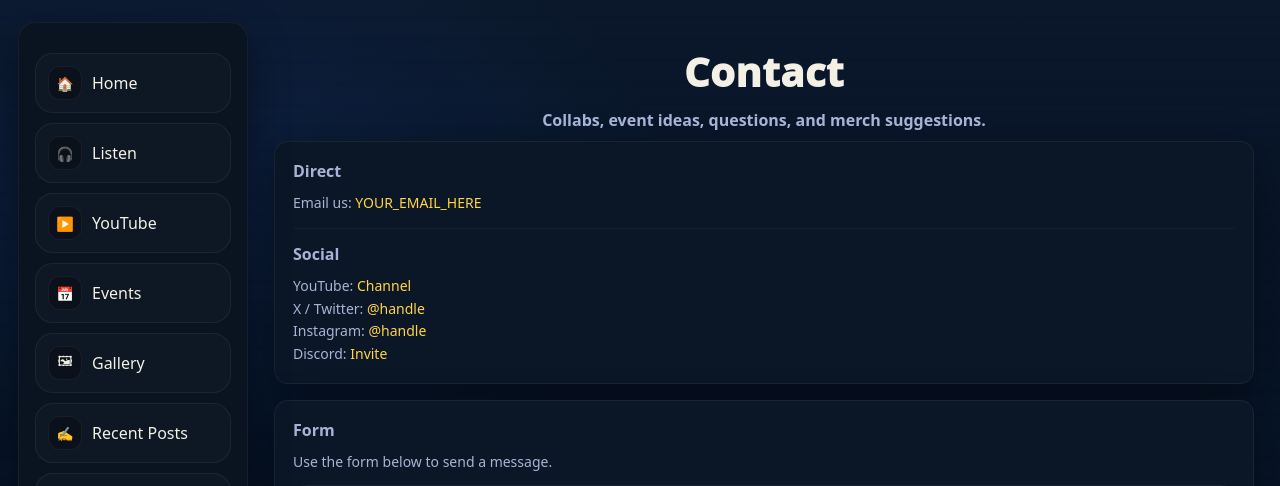
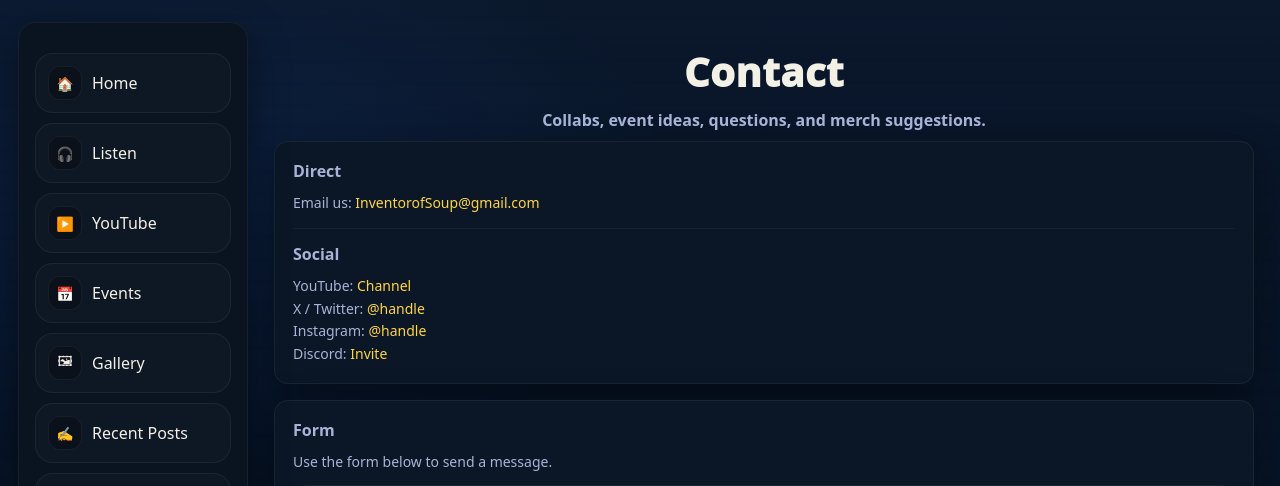
Before and after one commit to InventorofSoup/ArachneAWebsite, a Jekyll site: the page built from contact.html, in a window 1280 px wide and 1253 px high, cut to the strip 0-486 px from the top of the window. Built offline with Jekyll 4.4.1, drawn with Linux system fonts in a browser that asks for light colours.

Commit message:
Update contact.html

```diff
--- a/contact.html
+++ b/contact.html
@@ -13,7 +13,7 @@ permalink: /contact/
   <h2 class="feed-title">Direct</h2>
 
   <p class="small">
-    Email us: <a href="mailto:YOUR_EMAIL_HERE" style="color: var(--gold); text-decoration:none;">YOUR_EMAIL_HERE</a>
+    Email us: <a href="mailto:inventorofSoup@gmail.com" style="color: var(--gold); text-decoration:none;">InventorofSoup@gmail.com</a>
   </p>
 
   <hr class="divider" style="margin:14px 0;">
@@ -21,7 +21,7 @@ permalink: /contact/
   <h2 class="feed-title">Social</h2>
 
   <p class="small">
-    YouTube: <a href="YOUR_YOUTUBE_CHANNEL_URL" target="_blank" rel="noopener" style="color: var(--gold); text-decoration:none;">Channel</a><br>
+    YouTube: <a href="https://www.youtube.com/@ArachneAnGamingYoutubeChanne" target="_blank" rel="noopener" style="color: var(--gold); text-decoration:none;">Channel</a><br>
     X / Twitter: <a href="YOUR_TWITTER_URL" target="_blank" rel="noopener" style="color: var(--gold); text-decoration:none;">@handle</a><br>
     Instagram: <a href="YOUR_INSTAGRAM_URL" target="_blank" rel="noopener" style="color: var(--gold); text-decoration:none;">@handle</a><br>
     Discord: <a href="YOUR_DISCORD_INVITE" target="_blank" rel="noopener" style="color: var(--gold); text-decoration:none;">Invite</a>
```
